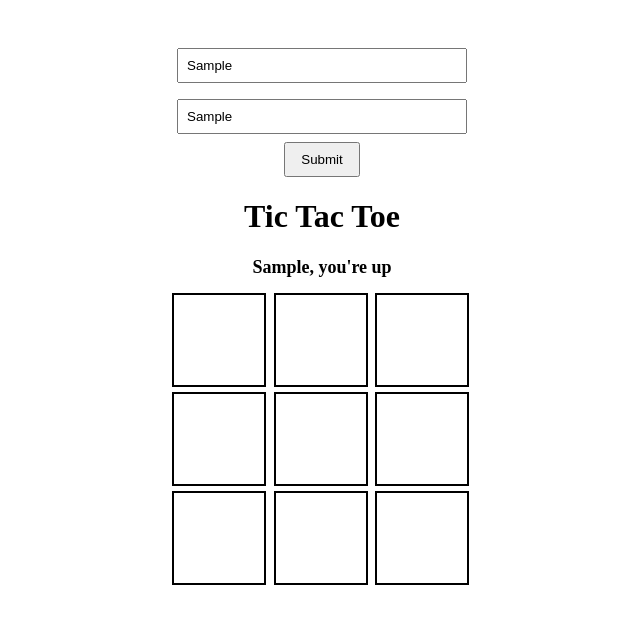
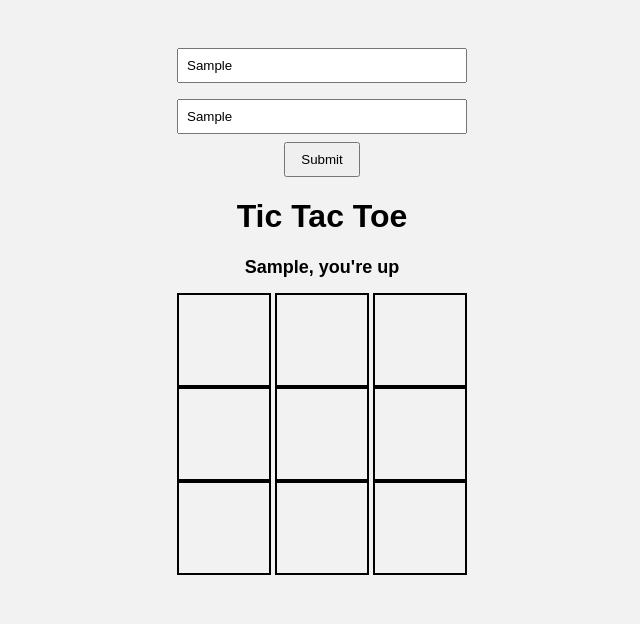
Before and after one commit to acciojob/tictactoe-Rishabhmaru01, a website: page main.html in a window 1280 px wide. Both pictures are taken after typing "Sample", "Sample" into the empty fields and a click on the button "Submit". Shown: the whole page, without its empty margins (318-958 px from the left). Drawn offline with Linux system fonts and the light colour scheme.

Commit message:
created a submission

```diff
--- a/styles.css
+++ b/styles.css
@@ -1,5 +1,4 @@
-/*  your css code here. If applicable */
-    body {    body {
+  body {
     font-family: Arial, sans-serif;
     background: #f2f2f2;
   }
@@ -32,19 +31,18 @@
   }
 
   .board {
-      display: grid;
-      grid-template-columns: repeat(3, 1fr);
-      gap: 5px;
+    width: 300px;
+    margin: 0 auto;
+    overflow: hidden;
   }
 
   .cell {
     width: 90px;
     height: 90px;
-      background: white;
+    line-height: 90px;
+    display: inline-block;
     border: 2px solid black;
     font-size: 36px;
-      display: flex;
-      align-items: center;
-      justify-content: center;
     cursor: pointer;
+    vertical-align: top;
   }
```
Lines whose indentation alone changed are shown as unchanged.
